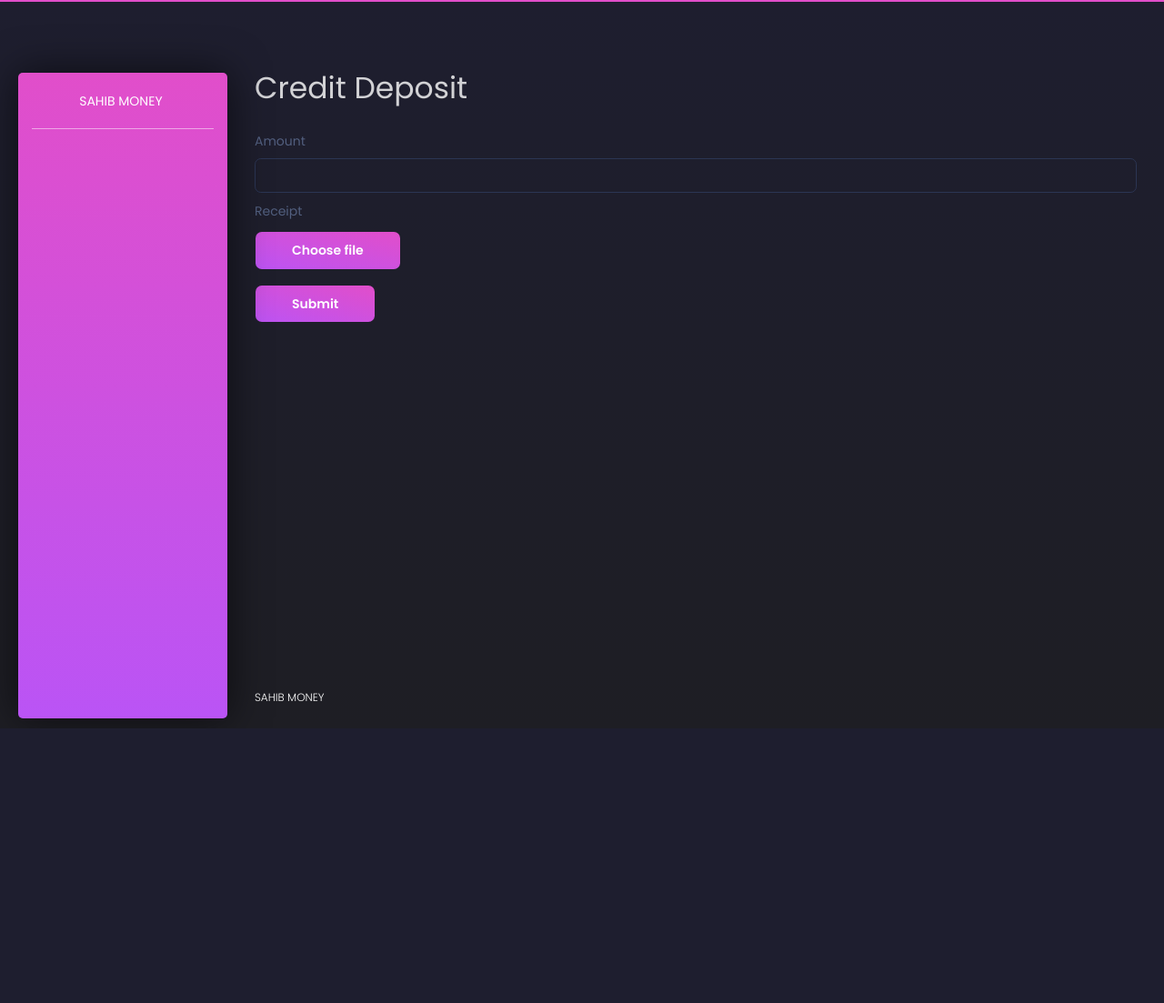
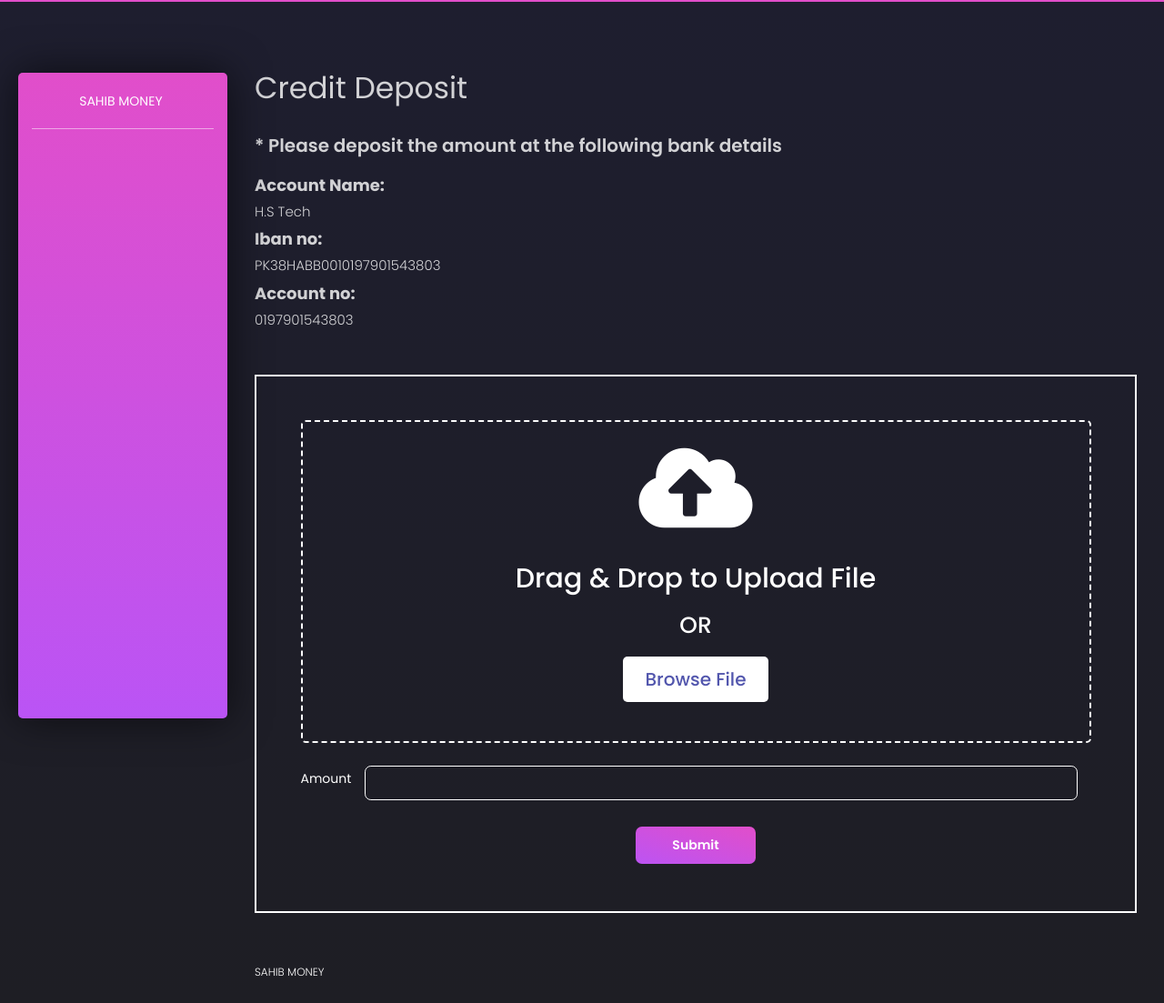
Before and after one commit to Azeddev28/sahib_money, a Django app: template apps/payments/templates/payments/upload.html in a window 1280 px wide. Shown: the whole page at 91% size. Before the commit the page ends 801 px from the top, so only its background shows below. Run offline with Django 3.2, Linux system fonts and the light colour scheme; the template is opened without the code that fills it, so the values that code supplies are empty, except form fields; tables that the repository leaves empty hold one stand-in row (values such as "Sample post"); form fields are guessed from the names that the template uses; some libraries are stand-ins or nearby versions.

Commit message:
Feat: Payment page redesigned

```diff
--- a/apps/payments/templates/payments/upload.html
+++ b/apps/payments/templates/payments/upload.html
@@ -1,15 +1,125 @@
-{% extends "layouts/base.html" %}
-
-{% block title %} Dashboard {% endblock %}
+{% extends "layouts/base.html" %} {% block title %} Dashboard {% endblock %}
 
 <!-- Specific Page CSS goes HERE  -->
-{% block stylesheets %}{% endblock stylesheets %}
+{% block stylesheets %}{% endblock stylesheets %} {% block content %}
+<link href="/static/assets/css/drag-and-drop.css" rel="stylesheet" />
 
-{% block content %}
-<script type="text/javascript" src="http://ajax.googleapis.com/ajax/libs/jquery/1.5/jquery.min.js"></script>
+<script
+  type="text/javascript"
+  src="http://ajax.googleapis.com/ajax/libs/jquery/1.5/jquery.min.js"
+></script>
 {% include 'payments/messages.html' %}
 <h1>Credit Deposit</h1>
-<form class="form-contact" method = "post", enctype="multipart/form-data">
+<div style="margin-bottom: 5%">
+  <p style="font-size: 20px; font-weight: 600">
+    * Please deposit the amount at the following bank details
+  </p>
+  <div style="margin-top: 15px">
+    <p style="font-size: 18px; font-weight: 700">Account Name:</p>
+    <p style="font-size: 15px">H.S Tech</p>
+    <p style="font-size: 18px; font-weight: 700">Iban no:</p>
+    <p style="font-size: 15px">PK38HABB0010197901543803</p>
+    <p style="font-size: 18px; font-weight: 700">Account no:</p>
+    <p style="font-size: 15px">0197901543803</p>
+  </div>
+</div>
+<div style="text-align: center; border: 2px solid #fff; padding: 5%">
+  <form class="form-contact" method="post" , enctype="multipart/form-data">
+    {% csrf_token %}
+
+    <fieldset class="form-group">
+      <!-- <label class="control-label" for="id_{{ form.receipt.name }}"
+        >{{ form.receipt.label }}</label
+      > -->
+      <div class="drag-area">
+        <div class="icon"><i class="fas fa-cloud-upload-alt"></i></div>
+        <header>Drag & Drop to Upload File</header>
+        <span>OR</span>
+        <button style="margin-bottom: 5%">Browse File</button>
+        <input
+          type="file"
+          class="form-control"
+          name="{{ form.receipt.name }}"
+          id="imagefile"
+          value="{{ form.receipt.value|default:'' }}"
+          hidden
+        />
+      </div>
+      <!-- <div>
+        <input
+          type="file"
+          class="form-control"
+          name="{{ form.receipt.name }}"
+          id="imagefile"
+          value="{{ form.receipt.value|default:'' }}"
+        />
+        <div class="container-fluid" id="img-card"></div>
+      </div> -->
+      <!-- <input type="button" value="Choose file" class="btn btn-primary" /> -->
+    </fieldset>
+    <fieldset class="form-group" style="display: flex; align-items: center">
+      <div style="display: flex; align-items: center; width: 100%">
+        <label
+          style="color: #fff"
+          class="control-label"
+          for="id_{{ form.amount.name }}"
+          >{{ form.amount.label }}</label
+        >
+        <div style="justify-content: center; width: 100%; margin: 15px">
+          <input
+            style="border: 1px solid #fff"
+            type="text"
+            class="form-control"
+            name="{{ form.amount.name }}"
+            id="id_{{ form.amount.name }}"
+            value="{{ form.amount.value|default:'' }}"
+          />
+        </div>
+      </div>
+    </fieldset>
+    <input
+      data-toggle="modal"
+      data-target="#exampleModal"
+      type="button"
+      value="Submit"
+      class="btn btn-primary"
+    />
+  </form>
+</div>
+<div
+  class="modal fade"
+  id="exampleModal"
+  tabindex="-1"
+  role="dialog"
+  aria-labelledby="exampleModalLabel"
+  aria-hidden="true"
+>
+  <div class="modal-dialog" role="document">
+    <div class="modal-content">
+      <div class="modal-header">
+        <button
+          type="button"
+          class="close"
+          data-dismiss="modal"
+          aria-label="Close"
+        >
+          <span aria-hidden="true">&times;</span>
+        </button>
+      </div>
+      <div class="modal-body">
+        <div style="text-align: center">
+          <img src="/static/assets/img/tick.svg" />
+          <p style="margin: 15px; font-size: 15px; font-weight: 600">
+            Your request has been submitted. you will be notified within an
+            hour.
+          </p>
+        </div>
+      </div>
+    </div>
+  </div>
+</div>
+
+<!-- <form class="form-contact" method = "post", enctype="multipart/form-data">
    {% csrf_token %}
       <fieldset class="form-group">
         <label class="control-label" for="id_{{ form.amount.name }}">{{ form.amount.label }}</label>
@@ -33,24 +143,24 @@
             <input type="button" value="Choose file"  class="btn btn-primary">
       </fieldset>
    <input type="submit" value="Submit"  class="btn btn-primary">
-</form>
+</form> -->
+<script src="/static/assets/js/drag-and-drop.js"></script>
 <script>
-   $("#imagefile").change(function(e) {
-
+  $("#imagefile").change(function (e) {
     for (var i = 0; i < e.originalEvent.srcElement.files.length; i++) {
-
       var file = e.originalEvent.srcElement.files[i];
 
       var img = document.createElement("img");
       var reader = new FileReader();
-        reader.onloadend = function() {
+      reader.onloadend = function () {
         img.src = reader.result;
-        }
-        img.style.cssText = 'height:350px;width:300px'
+      };
+      img.style.cssText = "height:350px;width:300px";
       reader.readAsDataURL(file);
-        $('#img-card').empty();
+      $("#img-card").empty();
       $("#img-card").append(img);
     }
   });
 </script>
+
 {% endblock %}
--- /dev/null
+++ b/apps/static/assets/css/drag-and-drop.css
@@ -0,0 +1,45 @@
+@import url('https://fonts.googleapis.com/css2?family=Poppins:wght@200;300;400;500;600;700&display=swap');
+
+.drag-area{
+  border: 2px dashed #fff;
+  border-radius: 5px;
+  display: flex;
+  align-items: center;
+  justify-content: center;
+  flex-direction: column;
+}
+.drag-area.active{
+  border: 2px solid #fff;
+}
+.drag-area .icon{
+  font-size: 100px;
+  color: #fff;
+}
+.drag-area header{
+  font-size: 30px;
+  font-weight: 500;
+  color: #fff;
+}
+.drag-area span{
+  font-size: 25px;
+  font-weight: 500;
+  color: #fff;
+  margin: 10px 0 15px 0;
+}
+.drag-area button{
+  padding: 10px 25px;
+  font-size: 20px;
+  font-weight: 500;
+  border: none;
+  outline: none;
+  background: #fff;
+  color: #5256ad;
+  border-radius: 5px;
+  cursor: pointer;
+}
+.drag-area img{
+  height: 100%;
+  width: 100%;
+  object-fit: cover;
+  border-radius: 5px;
+}
--- /dev/null
+++ b/apps/static/assets/js/drag-and-drop.js
@@ -0,0 +1,56 @@
+//selecting all required elements
+const dropArea = document.querySelector(".drag-area"),
+  dragText = dropArea.querySelector("header"),
+  button = dropArea.querySelector("button"),
+  input = dropArea.querySelector("input");
+let file; //this is a global variable and we'll use it inside multiple functions
+button.onclick = () => {
+  input.click(); //if user click on the button then the input also clicked
+};
+
+input.addEventListener("change", function () {
+  //getting user select file and [0] this means if user select multiple files then we'll select only the first one
+  file = this.files[0];
+  dropArea.classList.add("active");
+  showFile(); //calling function
+});
+
+//If user Drag File Over DropArea
+dropArea.addEventListener("dragover", (event) => {
+  event.preventDefault(); //preventing from default behaviour
+  dropArea.classList.add("active");
+  dragText.textContent = "Release to Upload File";
+});
+
+//If user leave dragged File from DropArea
+dropArea.addEventListener("dragleave", () => {
+  dropArea.classList.remove("active");
+  dragText.textContent = "Drag & Drop to Upload File";
+});
+
+//If user drop File on DropArea
+dropArea.addEventListener("drop", (event) => {
+  event.preventDefault(); //preventing from default behaviour
+  //getting user select file and [0] this means if user select multiple files then we'll select only the first one
+  file = event.dataTransfer.files[0];
+  showFile(); //calling function
+});
+
+function showFile() {
+  let fileType = file.type; //getting selected file type
+  let validExtensions = ["image/jpeg", "image/jpg", "image/png"]; //adding some valid image extensions in array
+  if (validExtensions.includes(fileType)) {
+    //if user selected file is an image file
+    let fileReader = new FileReader(); //creating new FileReader object
+    fileReader.onload = () => {
+      let fileURL = fileReader.result; //passing user file source in fileURL variable
+      let imgTag = `<img src="${fileURL}" alt="">`; //creating an img tag and passing user selected file source inside src attribute
+      dropArea.innerHTML = imgTag; //adding that created img tag inside dropArea container
+    };
+    fileReader.readAsDataURL(file);
+  } else {
+    alert("This is not an Image File!");
+    dropArea.classList.remove("active");
+    dragText.textContent = "Drag & Drop to Upload File";
+  }
+}
```
Also changed, not shown: apps/static/assets/img/tick.svg (added). Lines whose indentation alone changed are shown as unchanged.
